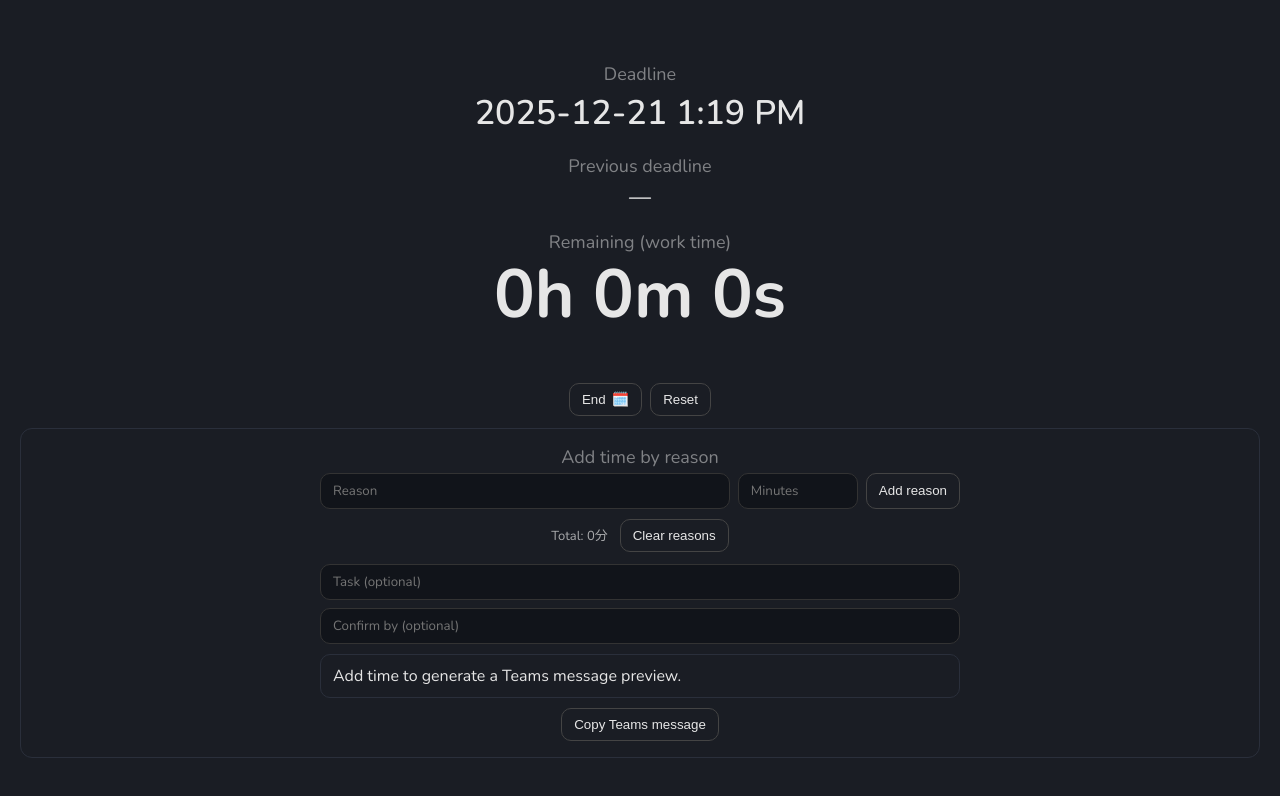
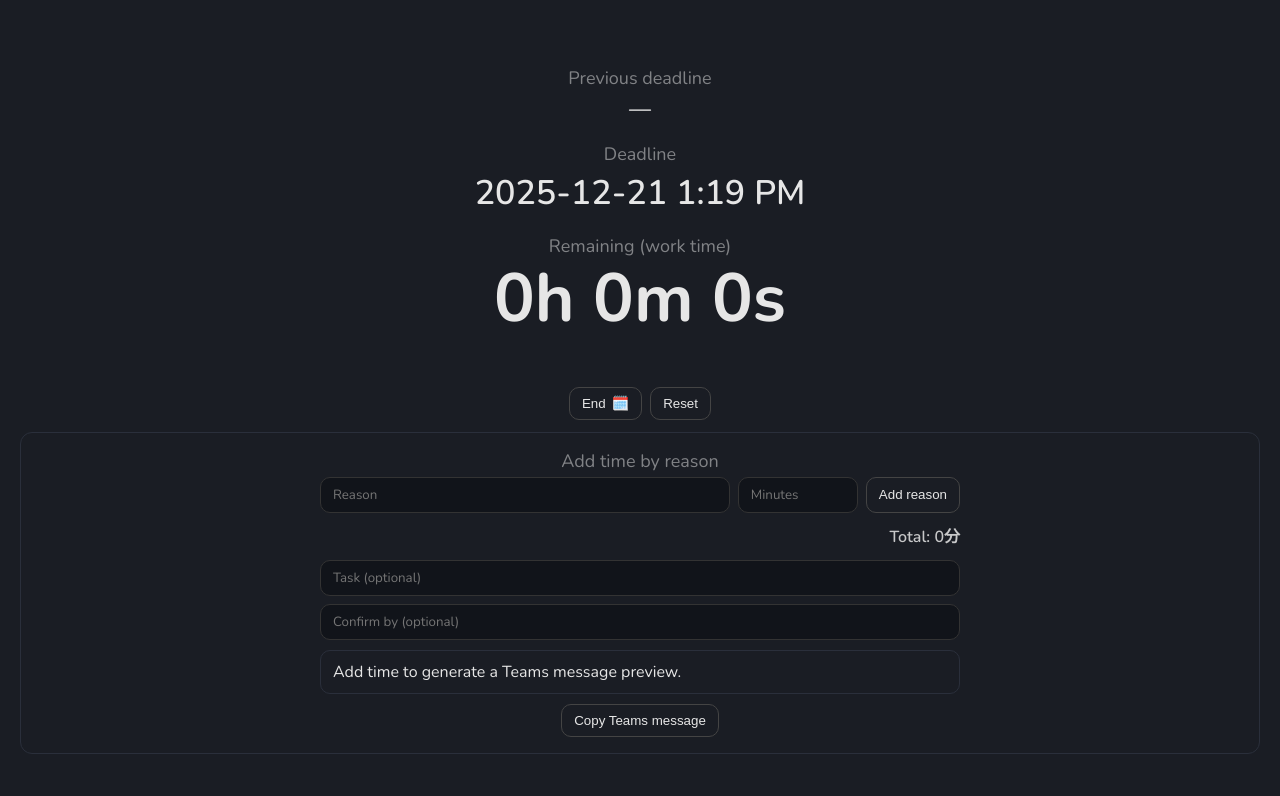
Before and after one commit to weiying-chen/work, a React (Vite) app: page / in a window 1280 px wide. Shown: the top 796 px of the page. Built offline with nearby package versions, Linux system fonts and the light colour scheme.

Commit message:
Refine reason list layout

```diff
--- a/src/App.tsx
+++ b/src/App.tsx
@@ -1,6 +1,6 @@
 import { useEffect, useMemo, useRef, useState } from 'react'
 
-import { formatTeamsMessage, type ReasonEntry } from './utils/deadlineHistory'
+import { formatDuration, formatTeamsMessage, type ReasonEntry } from './utils/deadlineHistory'
 import {
   fmtDateTime,
   fmtTime,
@@ -279,22 +279,17 @@ export default function App() {
     }
   }
 
-  const clearReasons = () => {
-    setReasonDrafts([])
-    setChangeBaseEnd(null)
-  }
-
   return (
     <div className="app">
       <div className="main">
         <div className="block">
-          <div className="label">Deadline</div>
-          <div className="end">{fmtDateTime(end)}</div>
+          <div className="label">Previous deadline</div>
+          <div className="previous">{previousEnd ? fmtDateTime(previousEnd) : '—'}</div>
         </div>
 
         <div className="block">
-          <div className="label">Previous deadline</div>
-          <div className="previous">{previousEnd ? fmtDateTime(previousEnd) : '—'}</div>
+          <div className="label">Deadline</div>
+          <div className="end">{fmtDateTime(end)}</div>
         </div>
 
         <div className="block">
@@ -371,11 +366,8 @@ export default function App() {
 
         <div className="reasonActions">
           <div className="reasonTotal">
-            Total: {reasonDrafts.reduce((sum, reason) => sum + reason.minutes, 0)}分
+            Total: {formatDuration(reasonDrafts.reduce((sum, reason) => sum + reason.minutes, 0))}
           </div>
-          <button onClick={clearReasons} disabled={reasonDrafts.length === 0}>
-            Clear reasons
-          </button>
         </div>
 
         <div className="messageFields">
--- a/src/index.css
+++ b/src/index.css
@@ -142,6 +142,7 @@ input {
   margin: 0 auto 10px;
   display: grid;
   gap: 6px;
+  text-align: left;
 }
 
 .reasonRow {
@@ -152,19 +153,24 @@ input {
   border: 1px solid #2a2f3b;
   border-radius: 10px;
   padding: 6px 10px;
+  text-align: left;
 }
 
 .reasonActions {
   display: flex;
   gap: 12px;
-  justify-content: center;
+  justify-content: flex-end;
   align-items: center;
   margin-bottom: 12px;
+  max-width: 640px;
+  margin-left: auto;
+  margin-right: auto;
 }
 
 .reasonTotal {
-  font-size: 13px;
-  opacity: 0.7;
+  font-size: 16px;
+  font-weight: 600;
+  opacity: 0.85;
 }
 
 .messagePreview {
--- a/src/utils/deadlineHistory.ts
+++ b/src/utils/deadlineHistory.ts
@@ -30,7 +30,7 @@ function formatReasonLine(reason: ReasonEntry) {
   return `${trimmed} ${formatDuration(reason.minutes)}`
 }
 
-function formatDuration(totalMinutes: number) {
+export function formatDuration(totalMinutes: number) {
   const hours = Math.floor(totalMinutes / 60)
   const minutes = totalMinutes % 60
   if (hours > 0 && minutes > 0) return `${hours}時${minutes}分`
```
